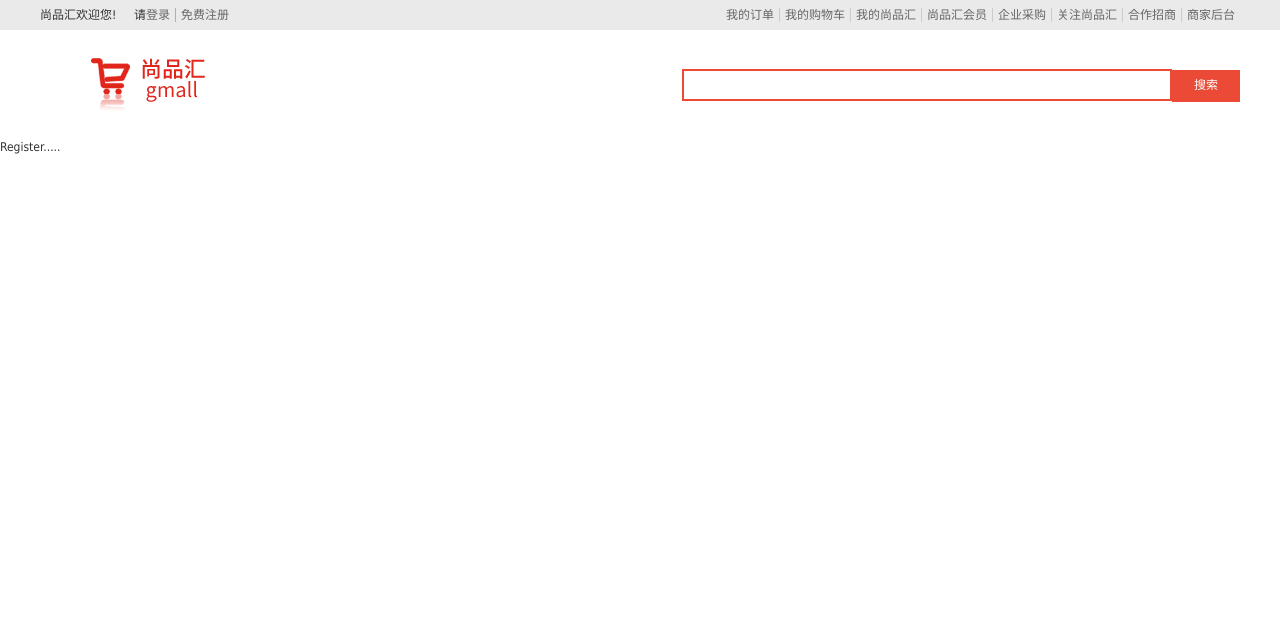
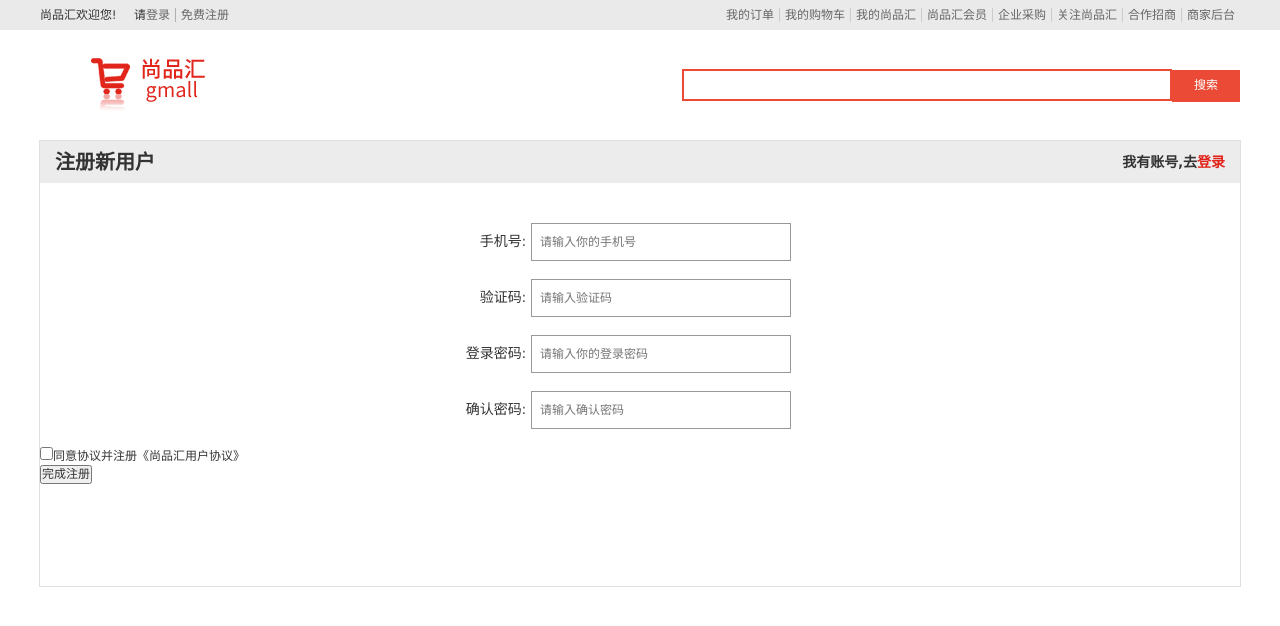
Before and after one commit to xn-lucky/vue-pc, a Vue app: page /#/register in a window 1280 px wide. Shown: the top 626 px of the page. Built offline with nearby package versions, Linux system fonts and the light colour scheme.

Commit message:
feat:1- 主页(猜你喜欢布局)，2- 注册页面部分

```diff
--- a/src/views/Home/Like/index.vue
+++ b/src/views/Home/Like/index.vue
@@ -5,7 +5,48 @@
       <a href="###">换一换</a>
     </div>
     <ul class="like-content">
-      <li></li>
+      <li>
+        <img src="../images/home/like_01.png" alt="" />
+        <div class="like-info">
+          <p>阳光美包新款单肩包女包时尚子母包四件套女</p>
+          <h3>￥116.00</h3>
+        </div>
+      </li>
+      <li>
+        <img src="../images/home/like_02.png" alt="" />
+        <div class="like-info">
+          <p>阳光美包新款单肩包女包时尚子母包四件套女</p>
+          <h3>￥116.00</h3>
+        </div>
+      </li>
+      <li>
+        <img src="../images/home/like_03.png" alt="" />
+        <div class="like-info">
+          <p>阳光美包新款单肩包女包时尚子母包四件套女</p>
+          <h3>￥116.00</h3>
+        </div>
+      </li>
+      <li>
+        <img src="../images/home/like_02.png" alt="" />
+        <div class="like-info">
+          <p>阳光美包新款单肩包女包时尚子母包四件套女</p>
+          <h3>￥116.00</h3>
+        </div>
+      </li>
+      <li>
+        <img src="../images/home/like_03.png" alt="" />
+        <div class="like-info">
+          <p>阳光美包新款单肩包女包时尚子母包四件套女</p>
+          <h3>￥116.00</h3>
+        </div>
+      </li>
+      <li>
+        <img src="../images/home/like_01.png" alt="" />
+        <div class="like-info">
+          <p>阳光美包新款单肩包女包时尚子母包四件套女</p>
+          <h3>￥116.00</h3>
+        </div>
+      </li>
     </ul>
   </div>
 </template>
@@ -43,4 +84,44 @@ export default {
     text-decoration: none;
   }
 }
+
+.like-content {
+  width: 1178px;
+  height: 250px;
+  padding: 0 10px;
+  border: 1px solid #e4e4e4;
+  display: flex;
+}
+.like-content li {
+  width: 196px;
+  height: 250px;
+  margin: 0 -1px;
+  display: flex;
+  flex-direction: column;
+  align-items: center;
+  overflow: hidden;
+}
+.like-content img {
+  width: 142px;
+  height: 142px;
+  transition: all 400ms;
+  &:hover {
+    transform: scale(1.1);
+    opacity: 0.8;
+  }
+}
+.like-content p,
+.like-content h3 {
+  width: 142px;
+  height: 30px;
+}
+.like-content p {
+  margin: 5px 0;
+}
+.like-content h3 {
+  margin: 9px 0;
+}
+.like-info {
+  border-right: 1px solid #e4e4e4;
+}
 </style>
--- a/src/views/Register/index.vue
+++ b/src/views/Register/index.vue
@@ -1,5 +1,60 @@
 <template>
-  <div>Register.....</div>
+  <div class="register">
+    <div class="register-top">
+      <h3>注册新用户</h3>
+      <span>我有账号,去<router-link to="/login">登录</router-link></span>
+    </div>
+    <div class="register-content">
+      <div class="content-layout first">
+        <label>手机号: </label>
+        <input
+          class="content-input"
+          type="text"
+          name="phone"
+          placeholder="请输入你的手机号"
+        />
+        <span class="err-msg">错误信息1</span>
+      </div>
+      <div class="content-layout">
+        <label>验证码: </label>
+        <input
+          class="content-input"
+          type="text"
+          name="phone"
+          placeholder="请输入验证码"
+        />
+        <img src="" alt="" />
+        <span class="err-msg">错误信息2</span>
+      </div>
+      <div class="content-layout">
+        <label>登录密码: </label>
+        <input
+          class="content-input"
+          type="text"
+          name="phone"
+          placeholder="请输入你的登录密码"
+        />
+        <span class="err-msg">错误信息3</span>
+      </div>
+      <div class="content-layout">
+        <label>确认密码: </label>
+        <input
+          class="content-input"
+          type="text"
+          name="phone"
+          placeholder="请输入确认密码"
+        />
+        <span class="err-msg">错误信息4</span>
+      </div>
+      <div class="content-agreement">
+        <input type="checkbox" />同意协议并注册《尚品汇用户协议》
+      </div>
+      <div class="content-button">
+        <span class="err-msg">错误信息1</span>
+        <button>完成注册</button>
+      </div>
+    </div>
+  </div>
 </template>
 
 <script>
@@ -19,4 +74,66 @@ export default {
 </script>
 
 <style lang="less" scoped>
+.register {
+  width: 1200px;
+  height: 445px;
+  border: 1px solid #dfdfdf;
+  margin: 0 auto;
+}
+.register-top {
+  height: 30px;
+  line-height: 30px;
+  padding: 6px 15px;
+  background-color: #ececec;
+  border-bottom: #dfdfdf;
+  color: #333;
+  font-size: 14px;
+  font-weight: 700;
+  display: flex;
+  justify-content: space-between;
+}
+.register-top h3 {
+  font-size: 20px;
+}
+.register-top a {
+  color: #e1251b;
+  cursor: pointer;
+  &:hover {
+    color: rgb(79, 76, 212);
+  }
+}
+.content-layout {
+  width: 810px;
+  // height: 38px;
+  padding-left: 390px;
+  margin: 0 0 18px 0;
+  // display: flex;
+  align-content: center;
+}
+.content-layout label {
+  width: 96px;
+  font-size: 14px;
+  text-align: right;
+  display: inline-block;
+}
+.content-input {
+  width: 260px;
+  height: 38px;
+  line-height: 36px;
+  padding-left: 8px;
+  margin-left: 5px;
+  border: 1px solid #999;
+  box-sizing: border-box;
+  outline: none;
+}
+.content-agreement,
+.content-button {
+  margin: 0 auto;
+}
+.first {
+  margin-top: 40px;
+}
+.err-msg {
+  display: none;
+}
 </style>
```
